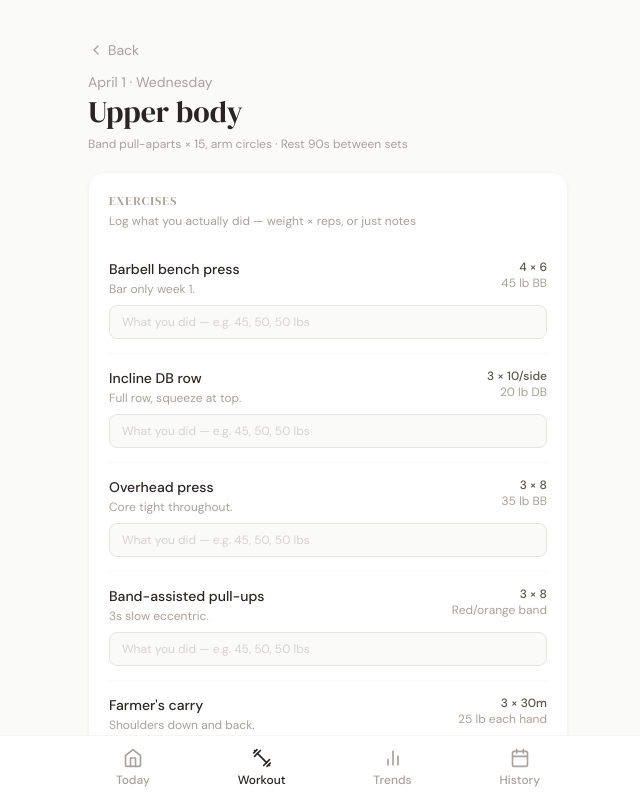
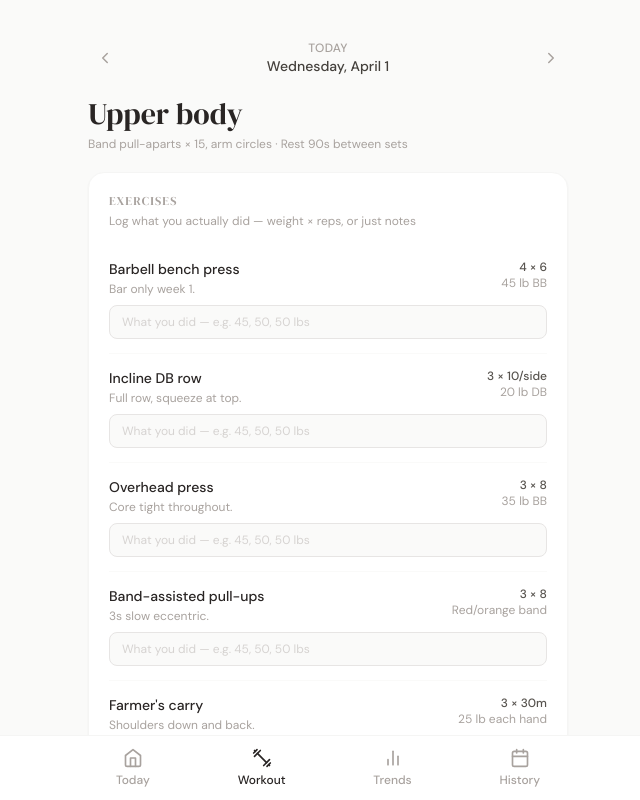
Before and after one commit to mpayombar/mojgan-tracker, a React (Vite) app: page /workout in a window 1280 px wide. Shown: the top 800 px of the page, without its empty margins (312-952 px from the left). Built offline with nearby package versions, Linux system fonts and the light colour scheme; no server answers; the database is empty.

Commit message:
Add date nav to workout page

```diff
--- a/src/pages/WorkoutPage.jsx
+++ b/src/pages/WorkoutPage.jsx
@@ -1,11 +1,11 @@
 import { useState, useEffect } from 'react'
-import { format, isMonday, isWednesday, isFriday, parseISO, isFuture, isToday } from 'date-fns'
-import { Check, ChevronLeft } from 'lucide-react'
+import { format, isMonday, isWednesday, isFriday, parseISO, isFuture, isToday, addDays, subDays } from 'date-fns'
+import { Check, ChevronLeft, ChevronRight } from 'lucide-react'
 import { useDay } from '../lib/useData'
 import { WORKOUT_DAYS } from '../lib/workouts'
-import { useLocation, useNavigate } from 'react-router-dom'
+import { useLocation } from 'react-router-dom'
 
-function ExerciseRow({ exercise, value, onChange }) {
+function ExerciseRow({ exercise, value, onChange, disabled }) {
   return (
     <div className="py-3.5 border-b border-stone-50 last:border-0">
       <div className="flex items-start justify-between gap-3 mb-2">
@@ -18,20 +18,41 @@ function ExerciseRow({ exercise, value, onChange }) {
           <div className="text-xs text-stone-400">{exercise.startLoad}</div>
         </div>
       </div>
+      {!disabled && (
         <input
           className="input-field text-xs"
           placeholder="What you did — e.g. 45, 50, 50 lbs"
           value={value || ''}
           onChange={e => onChange(e.target.value)}
         />
+      )}
+    </div>
+  )
+}
+
+function DateNav({ date, onPrev, onNext }) {
+  return (
+    <div className="flex items-center justify-between">
+      <button onClick={onPrev} className="p-2 hover:bg-stone-100 rounded-xl transition-colors">
+        <ChevronLeft size={18} className="text-stone-400" />
+      </button>
+      <div className="text-center">
+        <div className="text-xs text-stone-400 font-medium uppercase tracking-wide">
+          {isToday(date) ? 'Today' : isFuture(date) ? 'Upcoming' : 'Past'}
+        </div>
+        <div className="text-sm font-medium text-stone-700">{format(date, 'EEEE, MMMM d')}</div>
+      </div>
+      <button onClick={onNext} className="p-2 hover:bg-stone-100 rounded-xl transition-colors">
+        <ChevronRight size={18} className="text-stone-400" />
+      </button>
     </div>
   )
 }
 
 export default function WorkoutPage() {
   const location = useLocation()
-  const navigate = useNavigate()
-  const date = location.state?.date ? parseISO(location.state.date) : new Date()
+  const initialDate = location.state?.date ? parseISO(location.state.date) : new Date()
+  const [date, setDate] = useState(initialDate)
   const isFutureDay = isFuture(date) && !isToday(date)
 
   const { log, loading, save } = useDay(date)
@@ -43,19 +64,18 @@ export default function WorkoutPage() {
   const workout = dayKey ? WORKOUT_DAYS[dayKey] : null
 
   useEffect(() => {
-    if (log) {
-      setLogs(log.exercise_logs || {})
-      setNotes(log.notes || '')
-    }
-  }, [log])
+    setLogs(log?.exercise_logs || {})
+    setNotes(log?.notes || '')
+    setSaved(false)
+  }, [log, date])
 
-  const handleSave = async (markDone = false) => {
+  const handleSave = async () => {
     await save({
       ...(log || {}),
       exercise_logs: logs,
       notes,
       workout_type: workout?.type || null,
-      workout_done: markDone || log?.workout_done || false,
+      workout_done: log?.workout_done || false,
     })
     setSaved(true)
     setTimeout(() => setSaved(false), 2000)
@@ -78,33 +98,38 @@ export default function WorkoutPage() {
     </div>
   )
 
-  if (!workout) return (
-    <div className="page-enter">
-      <button onClick={() => navigate(-1)} className="flex items-center gap-1 text-stone-400 text-sm mb-6 hover:text-stone-600">
-        <ChevronLeft size={16} /> Back
-      </button>
+  return (
+    <div className="page-enter space-y-5">
+      <div className="pt-2 space-y-3">
+        <DateNav
+          date={date}
+          onPrev={() => setDate(d => subDays(d, 1))}
+          onNext={() => setDate(d => addDays(d, 1))}
+        />
+      </div>
+
+      {/* Rest day */}
+      {!workout && (
         <div className="card p-8 text-center">
           <div className="text-4xl mb-3">🌿</div>
-        <div className="text-stone-600 font-medium mb-1">No workout on {format(date, 'EEEE')}</div>
-        <div className="text-sm text-stone-400">Walks + morning routine are your focus. Recovery is training.</div>
+          <div className="text-stone-600 font-medium mb-1">Rest day</div>
+          <div className="text-sm text-stone-400">Walks + morning routine are your focus. Use the arrows to find a workout day.</div>
         </div>
-    </div>
-  )
+      )}
 
-  return (
-    <div className="page-enter space-y-5">
-      <div className="pt-2">
-        <button onClick={() => navigate(-1)} className="flex items-center gap-1 text-stone-400 text-sm mb-3 hover:text-stone-600">
-          <ChevronLeft size={16} /> Back
-        </button>
-        <p className="text-sm text-stone-400">{format(date, 'MMMM d · EEEE')}</p>
-        <h1 className="text-3xl font-display text-stone-800 mt-0.5">{workout.type}</h1>
-        <p className="text-xs text-stone-400 mt-1.5">{workout.warmup}</p>
+      {/* Workout day */}
+      {workout && (
+        <>
+          <div>
+            <h1 className="text-3xl font-display text-stone-800">{workout.type}</h1>
+            <p className="text-xs text-stone-400 mt-1">{workout.warmup}</p>
           </div>
 
           {isFutureDay && (
             <div className="bg-stone-50 border border-stone-100 rounded-2xl p-3.5 text-center">
-          <div className="text-sm text-stone-500">Preview mode — come back on {format(date, 'EEEE')} to log this workout</div>
+              <div className="text-sm text-stone-500">
+                Preview mode — come back on {format(date, 'EEEE')} to log this workout
+              </div>
             </div>
           )}
 
@@ -127,7 +152,8 @@ export default function WorkoutPage() {
                 key={i}
                 exercise={ex}
                 value={logs[i]}
-            onChange={isFutureDay ? () => {} : val => setLogs(prev => ({ ...prev, [i]: val }))}
+                onChange={val => setLogs(prev => ({ ...prev, [i]: val }))}
+                disabled={isFutureDay}
               />
             ))}
           </div>
@@ -148,7 +174,7 @@ export default function WorkoutPage() {
               </div>
 
               <div className="flex gap-3">
-            <button onClick={() => handleSave(false)} className="btn-secondary flex-1">
+                <button onClick={handleSave} className="btn-secondary flex-1">
                   {saved ? 'Saved ✓' : 'Save draft'}
                 </button>
                 <button onClick={handleComplete} className="btn-success flex-1">
@@ -162,6 +188,8 @@ export default function WorkoutPage() {
             <p className="text-xs text-stone-400 font-medium uppercase tracking-wide mb-1">Progression rule</p>
             <p className="text-sm text-stone-600">Add 5 lbs to main lifts every 2 weeks. That's it.</p>
           </div>
+        </>
+      )}
     </div>
   )
 }
```
Lines whose indentation alone changed are shown as unchanged.
